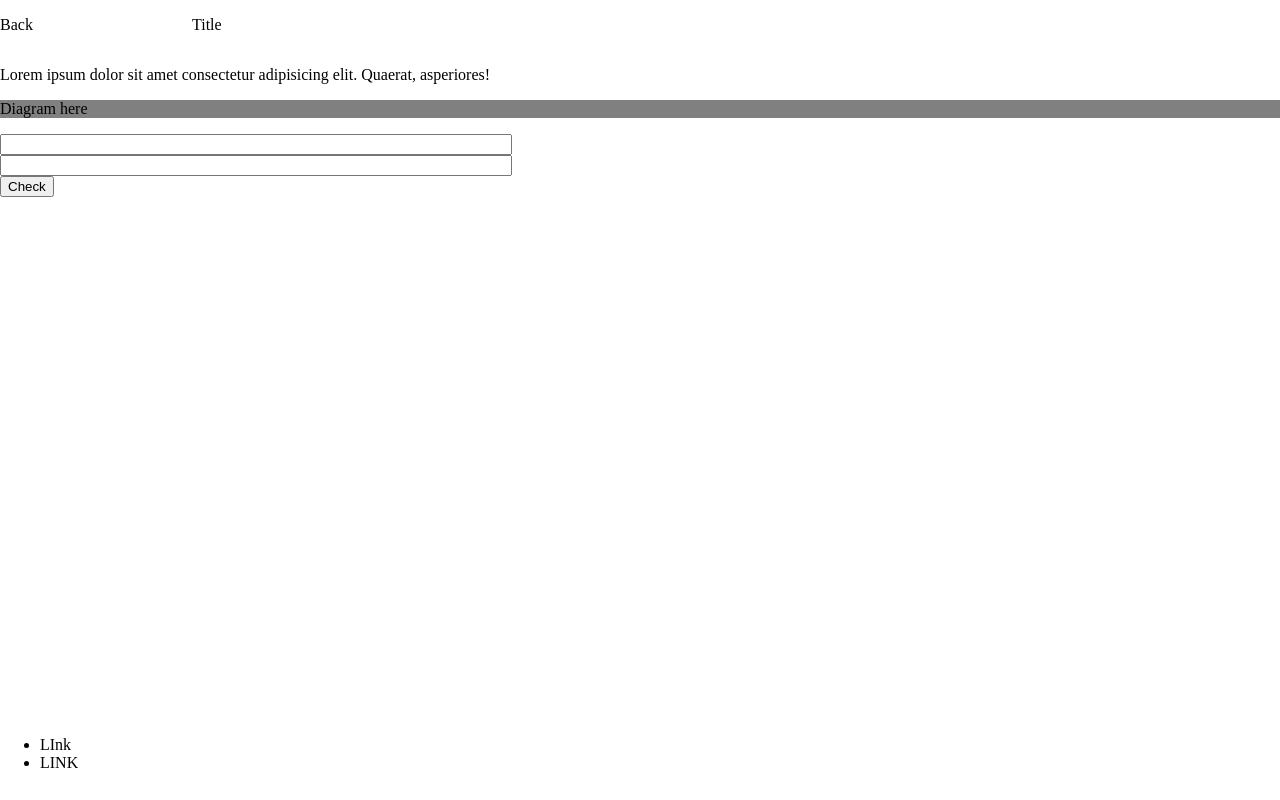
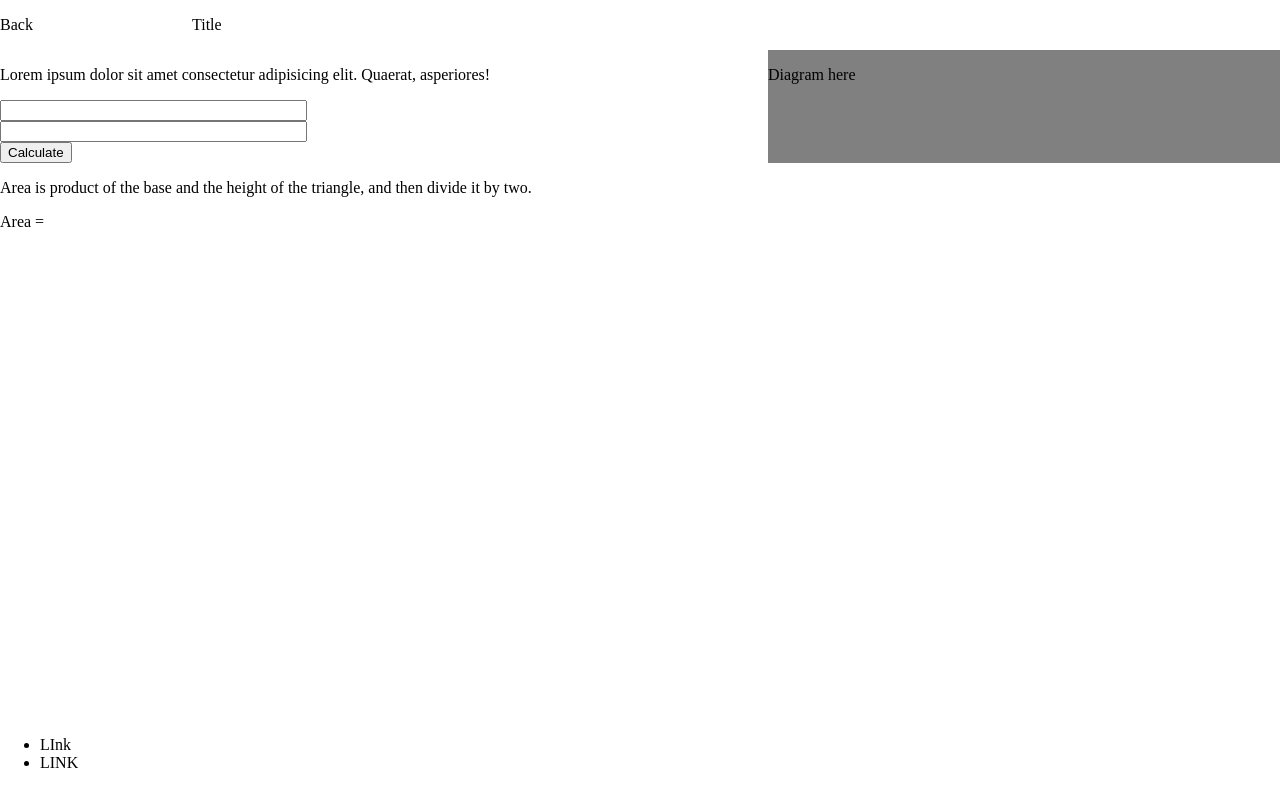
Before and after one commit to sush1998/markTwelve, a plain HTML site: page area.html in a window 1280 px wide. Drawn offline with Linux system fonts and the light colour scheme.

Commit message:
feat: input + output class

```diff
--- a/area.html
+++ b/area.html
@@ -15,6 +15,7 @@
             <p>Title</p>
         </section>
         <main>
+            <div class="input">
                 <div class="instructions">
                     <p>Lorem ipsum dolor sit amet consectetur adipisicing elit. Quaerat, asperiores!
                     </p>
@@ -24,13 +25,22 @@
                 </div>
                 <div class="form_container">
                    <form>
-                 <input type="number">
-                 <input type="number">
-                <button id="btn_check_angle">Check</button>
+                       <input id="base" type="number">
+                       <input id="height" type="number">
+                       <button id="calculate_area">Calculate</button>
                    </form>
                 </div>
 
+            </div>
+            <div class="output">
+                <div class="formula">
+                    <p>Area is product of the base and the height of the triangle, and then divide it by two.</p>
+                </div>
+                <p >Area = <span id="out"></span> </p>
+                <p id="result"></p>
+            </div>
         </main>
+
     </div>
     <footer>
         <div class="social_links">
```
Lines whose indentation alone changed are shown as unchanged.
